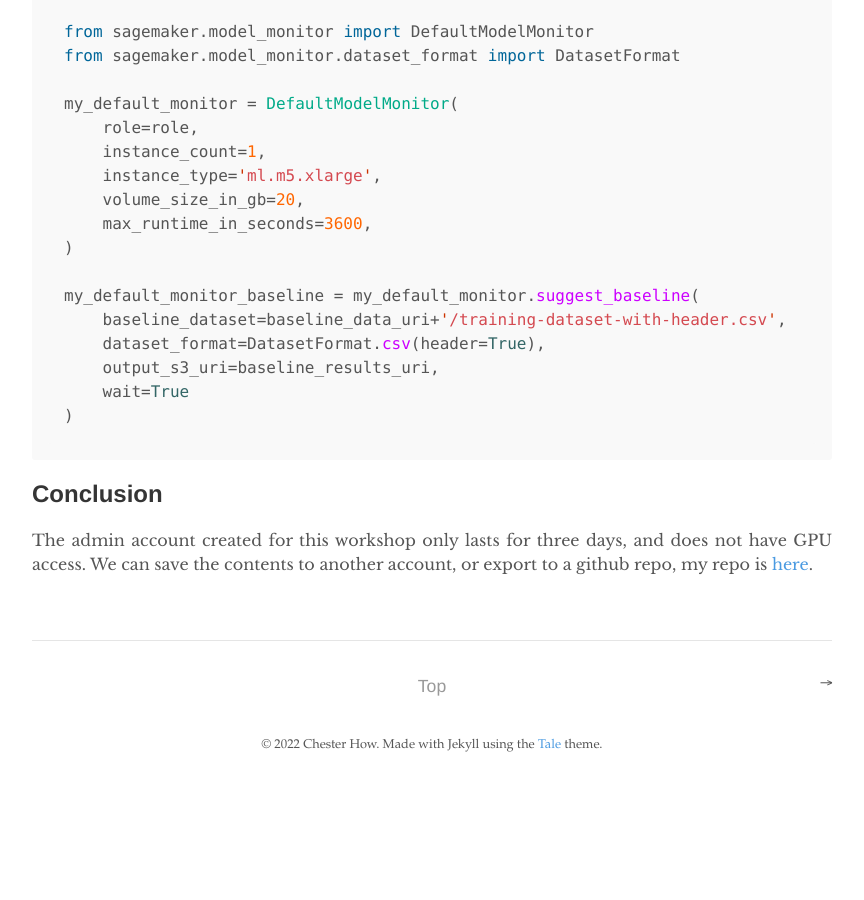
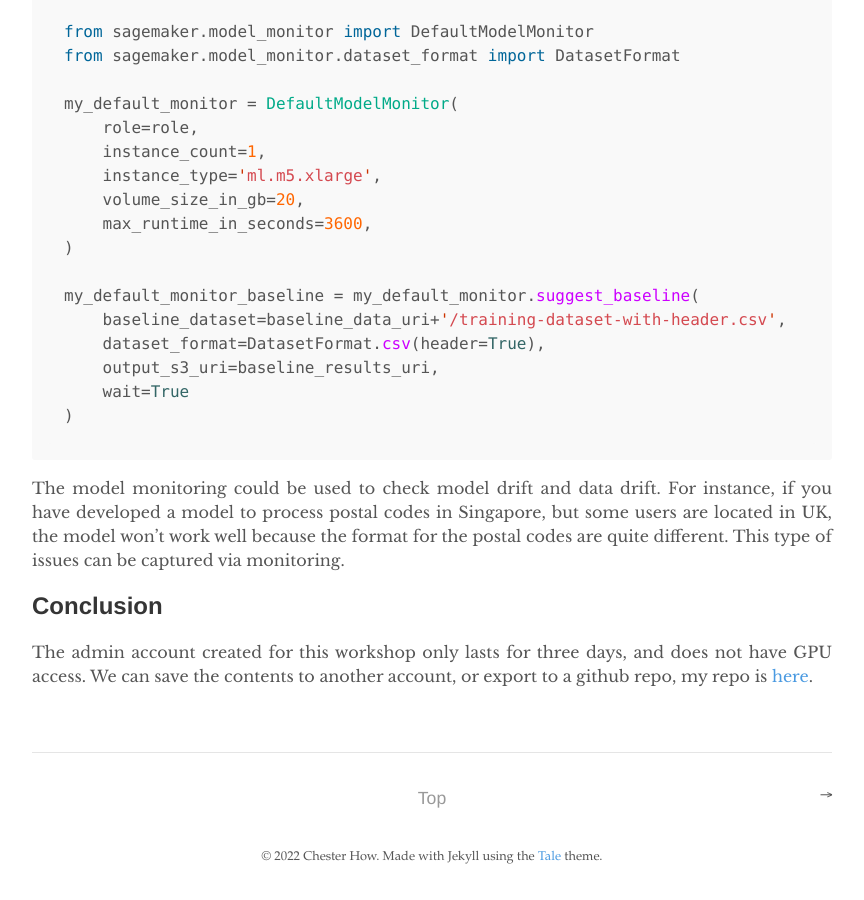
Before and after one commit to shanmo/shanmo.github.io, a Jekyll site: the page built from _posts/22-05-30-sagemaker.md, in a window 1280 px wide and 900 px high, scrolled down 16126 px. Shown: the whole window, without its empty margins (208-1072 px from the left). Built offline with Jekyll 4.4.1, drawn with Linux system fonts in a browser that asks for light colours; before the commit the page ends 16914 px from its top, so only the background shows below that.

Commit message:
Update 22-05-30-sagemaker.md

````diff
--- a/_posts/22-05-30-sagemaker.md
+++ b/_posts/22-05-30-sagemaker.md
@@ -574,6 +574,8 @@
 )
 ```
 
+The model monitoring could be used to check model drift and data drift. For instance, if you have developed a model to process postal codes in Singapore, but some users are located in UK, the model won't work well because the format for the postal codes are quite different. This type of issues can be captured via monitoring.
+
 ## Conclusion
 
 The admin account created for this workshop only lasts for three days, and does not have GPU access. We can save the contents to another account, or export to a github repo, my repo is [here](https://github.com/shanmo/amazon-sagemaker-immersion-day).
````
